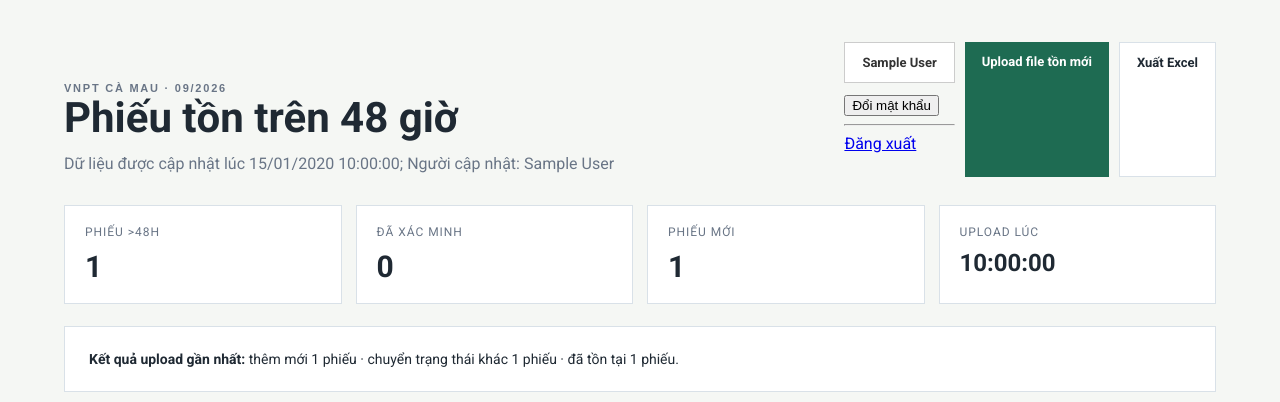
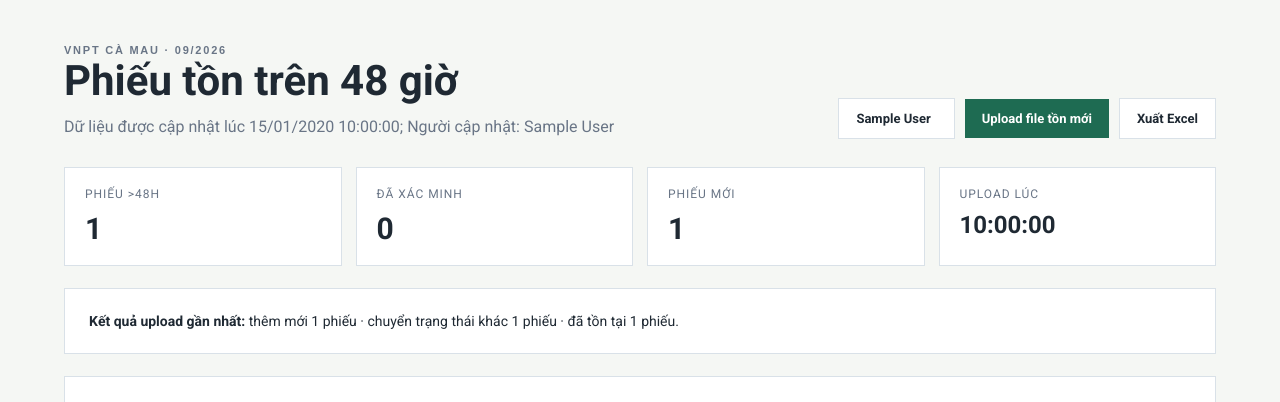
Before and after one commit to caotrinhan/phieuton, a Flask app: page / in a window 1280 px wide. Shown: the part 68-470 px from the top of the page. Run offline with Flask 3, Linux system fonts and the light colour scheme; a user stored in the database is signed in; tables that the repository leaves empty hold one stand-in row (values such as "Sample post"); parts of the project's set-up code (start-up, migrations or seed data) failed here and were passed over.

Commit message:
Doi mat khau 3

```diff
--- a/app/templates/dashboard.html
+++ b/app/templates/dashboard.html
@@ -6,27 +6,25 @@
     <h1>Phiếu tồn trên 48 giờ</h1>
     <p>{% if batch %}Dữ liệu được cập nhật lúc {{ batch.uploaded_at.strftime('%d/%m/%Y %H:%M:%S') }}; Người cập nhật: {{ batch.uploaded_by.full_name }}{% else %}Chưa có dữ liệu{% endif %}</p>
   </div>
-  <div class="heading-actions">
+  <div class="heading-actions" style="align-items: center;">
     {% if current_user.is_authenticated %}
-  <!-- Dropdown Quản lý Tài khoản & Đăng xuất -->
-  <div class="dropdown d-inline-block" style="position: relative;">
-    <button class="button secondary dropdown-toggle" type="button" id="userMenuButton" data-bs-toggle="dropdown" aria-expanded="false" style="background-color: #fff; color: #333; border: 1px solid #ccc;">
-      <i class="fas fa-user-circle me-1 text-primary"></i> {{ current_user.full_name or current_user.email }}
+      <!-- Menu tài khoản thuần CSS tích hợp sẵn -->
+      <div class="user-menu-dropdown" style="position: relative; display: inline-block;">
+        <button class="button secondary user-menu-btn" type="button" id="userMenuToggle" style="background: #fff; display: flex; align-items: center; gap: 6px;">
+          <span>{{ current_user.full_name or current_user.email }}</span>
+          <i class="fas fa-chevron-down" style="font-size: 10px;"></i>
         </button>
-    <ul class="dropdown-menu dropdown-menu-end shadow" aria-labelledby="userMenuButton" style="list-style: none; padding: 0.5rem 0; margin-top: 0.25rem;">
-      <li style="list-style: none; margin: 0;">
-        <button class="dropdown-item w-100 text-start bg-transparent border-0 px-3 py-2" type="button" data-bs-toggle="modal" data-bs-target="#changePasswordModal">
-          <i class="fas fa-key me-2 text-primary"></i> Đổi mật khẩu
+        <div id="userMenuDropdownContent" style="display: none; position: absolute; right: 0; top: 105%; background: #fff; border: 1px solid var(--line); box-shadow: 0 8px 24px rgba(0,0,0,0.12); border-radius: 4px; min-width: 180px; z-index: 1000; padding: 6px 0;">
+          <button type="button" data-bs-toggle="modal" data-bs-target="#changePasswordModal" style="width: 100%; text-align: left; background: none; border: none; padding: 10px 16px; font: 13px Arial,sans-serif; cursor: pointer; color: var(--ink); display: flex; align-items: center; gap: 8px;" onmouseover="this.style.background='#f5f7f4'" onmouseout="this.style.background='transparent'">
+            <i class="fas fa-key" style="color: var(--green);"></i> Đổi mật khẩu
           </button>
-      </li>
-      <li><hr class="dropdown-divider my-1"></li>
-      <li style="list-style: none; margin: 0;">
-        <a class="dropdown-item text-danger px-3 py-2 text-decoration-none d-block" href="{{ url_for('auth.logout') }}">
-          <i class="fas fa-sign-out-alt me-2"></i> Đăng xuất
+          <div style="height: 1px; background: var(--line); margin: 4px 0;"></div>
+          <a href="{{ url_for('auth.logout') }}" style="display: flex; align-items: center; gap: 8px; padding: 10px 16px; font: 13px Arial,sans-serif; color: var(--red); text-decoration: none;" onmouseover="this.style.background='#f5f7f4'" onmouseout="this.style.background='transparent'">
+            <i class="fas fa-sign-out-alt"></i> Đăng xuất
           </a>
-      </li>
-    </ul>
         </div>
+      </div>
+
       {% if current_user.is_admin %}
         <a class="button primary" href="{{ url_for('main.upload') }}">Upload file tồn mới</a>
       {% endif %}
@@ -267,6 +265,19 @@
   var isAdmin = {{ 'true' if current_user.is_admin else 'false' }};
   var allowedUnits = {{ allowed_units | tojson }};
 
+  // Xử lý mở/đóng menu tài khoản cá nhân
+  document.addEventListener('click', function(event) {
+    var dropdown = document.getElementById('userMenuDropdownContent');
+    var toggleBtn = document.getElementById('userMenuToggle');
+    if (!dropdown || !toggleBtn) return;
+
+    if (toggleBtn.contains(event.target)) {
+      dropdown.style.display = dropdown.style.display === 'block' ? 'none' : 'block';
+    } else if (!dropdown.contains(event.target)) {
+      dropdown.style.display = 'none';
+    }
+  });
+
   document.querySelectorAll('[data-modal]').forEach(function(button){
     button.addEventListener('click', function(e){
       e.preventDefault();
```
Lines whose indentation alone changed are shown as unchanged.
